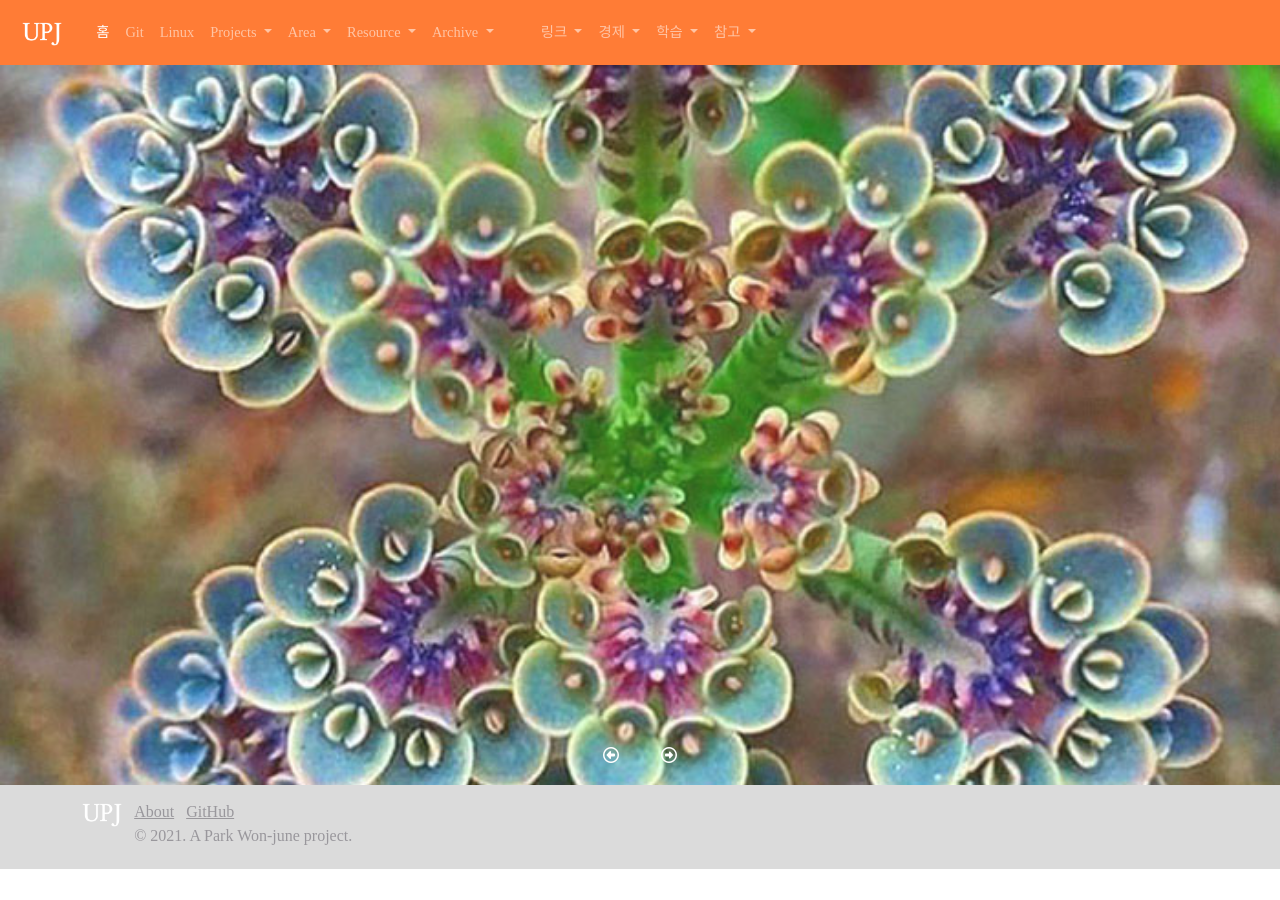
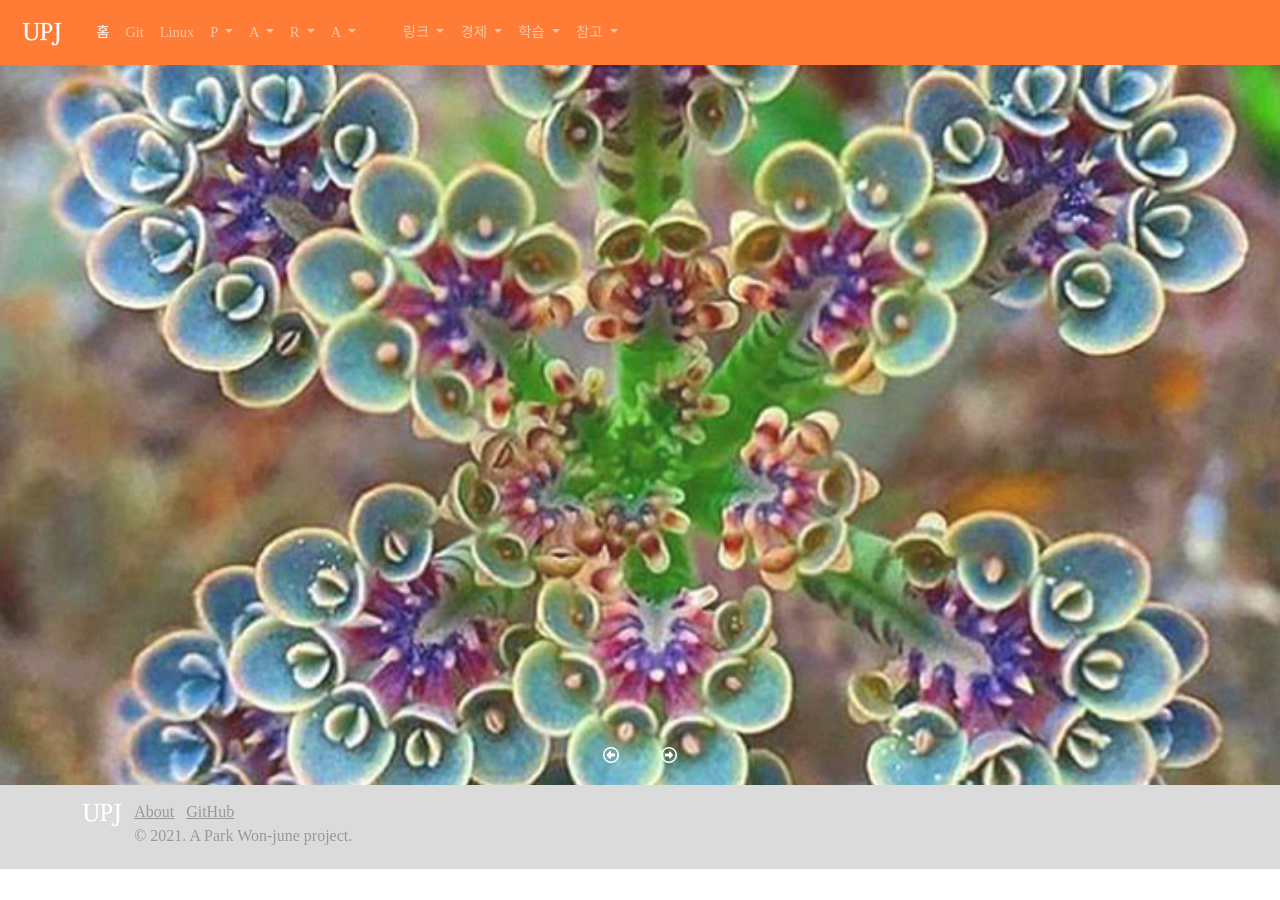
Before and after one commit to upj53/upj53.github.io, a Jekyll site: the page built from index.html, in a window 1280 px wide. Built offline with Jekyll 4.4.1, drawn with Linux system fonts in a browser that asks for light colours; nearby versions of some CDN libraries; some web fonts are replaced.

Commit message:
add menu

```diff
--- a/_data/menu_group_3.yml
+++ b/_data/menu_group_3.yml
@@ -1,12 +1,12 @@
 - name: Projects
-  label: Projects #지금할일!
+  label: P #지금할일!
   prefix: projects
 - name: Area
-  label : Area #은근과 끈기
+  label : A #은근과 끈기
   prefix: area
 - name: Resource
-  label : Resource #일신우일신
+  label : R #일신우일신
   prefix: resource
 - name: Archive
-  label : Archive #zip
+  label : A #zip
   prefix: archive
--- a/_includes/navbar.html
+++ b/_includes/navbar.html
@@ -237,9 +237,15 @@
                         <li><a class="dropdown-item"
                                 href="https://discord.com/channels/1126579018238545990/1130309980499750994">HongLab
                                 디스코드</a></li>
-                        <li>
-                            <hr class="dropdown-divider">
-                        </li>
+                        <li> <hr class="dropdown-divider"> </li>
+                        <li><a class="dropdown-item" href="https://developer.mozilla.org/en-US/docs/Learn">MDN Web</a></li>
+                        <li><a class="dropdown-item" href="https://www.w3schools.com/bootstrap5/index.php">w3school</a></li>
+                        <li><a class="dropdown-item" href="https://opentutorials.org/course/1">생활코딩</a></li>
+                        <li><a class="dropdown-item" href="https://www.dbcut.com/">DBCut 웹디자인평가</a></li>
+                        <li><a class="dropdown-item" href="https://www.gdweb.co.kr/main/index.asp">GDWeb 디자인수상</a></li>
+                        <li><a class="dropdown-item" href="https://7ingout.tistory.com/9">웹개발자 추천사이트</a></li>
+                        <li><a class="dropdown-item" href="https://velog.io/@jsw9330/%ED%94%84%EB%A1%A0%ED%8A%B8%EC%97%94%EB%93%9C-%EC%B6%94%EC%B2%9C%EC%9E%90%EB%A3%8C-%EB%AA%A8%EC%9D%8C">프론트엔드 추천사이트</a></li>
+                        <li> <hr class="dropdown-divider"> </li>
                         <li><a class="dropdown-item" href="https://heropy.blog/2019/09/29/svelte/">Svelte HEROPY</a>
                         </li>
                         <li><a class="dropdown-item"
```
